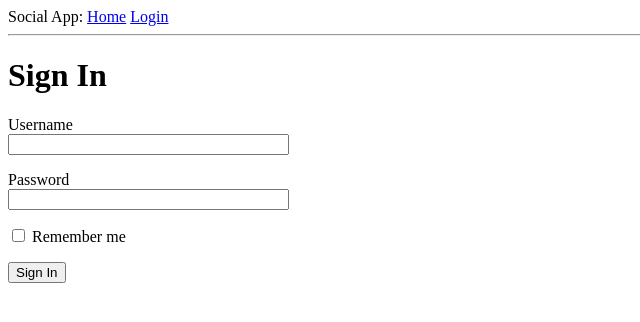
After one commit to jidnyaasu/social-app, a Flask app: page /login in a window 1280 px wide. The commit adds this page. Shown: the top 322 px of the page, without its empty margins (0-640 px from the left). Run offline with Flask 2, Linux system fonts and the light colour scheme.

Commit message:
Added login form and validation

```diff
--- a/app/__init__.py
+++ b/app/__init__.py
@@ -1,5 +1,7 @@
 from flask import Flask
+from config import Config
 
 app = Flask(__name__)
+app.config.from_object(Config)
 
 from app import routes
--- /dev/null
+++ b/app/forms.py
@@ -0,0 +1,10 @@
+from flask_wtf import FlaskForm
+from wtforms import StringField, PasswordField, BooleanField, SubmitField
+from wtforms.validators import DataRequired
+
+
+class LoginForm(FlaskForm):
+    username = StringField("Username", validators=[DataRequired()])
+    password = PasswordField("Password", validators=[DataRequired()])
+    remember_me = BooleanField("Remember me")
+    submit = SubmitField("Sign In")
--- a/app/routes.py
+++ b/app/routes.py
@@ -1,5 +1,6 @@
 from app import app
-from flask import render_template
+from flask import render_template, flash, redirect, url_for
+from app.forms import LoginForm
 
 
 @app.route("/")
@@ -17,3 +18,12 @@ def index():
         }
     ]
     return render_template("index.html", title="Home", user=user, posts=posts)
+
+
+@app.route("/login", methods=["GET", "POST"])
+def login():
+    form = LoginForm()
+    if form.validate_on_submit():
+        flash(f"Login requested for user {form.username.data}, remember_me = {form.remember_me.data}")
+        return redirect(url_for("index"))
+    return render_template("login.html", title="Sign In", form=form)
--- a/app/templates/base.html
+++ b/app/templates/base.html
@@ -8,8 +8,21 @@
   {% endif %}
 </head>
 <body>
-<div>Social App: <a href="/index">Home</a></div>
-<hr>
-{% block content %}{% endblock %}
+  <div>
+    Social App:
+    <a href="{{ url_for('index') }}">Home</a>
+    <a href="{{ url_for('login') }}">Login</a>
+  </div>
+  <hr>
+  {% with messages = get_flashed_messages() %}
+  {% if messages %}
+  <ul>
+    {% for message in messages %}
+    <li>{{ message }}</li>
+    {% endfor %}
+  </ul>
+  {% endif %}
+  {% endwith %}
+  {% block content %}{% endblock %}
 </body>
 </html>
--- /dev/null
+++ b/app/templates/login.html
@@ -0,0 +1,24 @@
+{% extends "base.html" %}
+
+{% block content %}
+    <h1>Sign In</h1>
+    <form action="" method="post" novalidate>
+        {{ form.hidden_tag() }}
+        <p>
+            {{ form.username.label }}<br>
+            {{ form.username(size=32) }}<br>
+            {% for error in form.username.errors %}
+            <span style="color: red;">[{{ error }}]</span>
+            {% endfor %}
+        </p>
+        <p>
+            {{ form.password.label }}<br>
+            {{ form.password(size=32) }}<br>
+            {% for error in form.password.errors %}
+            <span style="color: red;">[{{ error }}]</span>
+            {% endfor %}
+        </p>
+        <p>{{ form.remember_me }} {{ form.remember_me.label }}</p>
+        <p>{{ form.submit }}</p>
+    </form>
+{% endblock %}
--- /dev/null
+++ b/config.py
@@ -0,0 +1,5 @@
+import os
+
+
+class Config(object):
+    SECRET_KEY = os.getenv("SECRET_KEY") or "Bheri very the eesi to understand kee"
--- a/social-app.py
+++ b/social-app.py
@@ -1 +1 @@
-from app import app
+# from app import app
```
